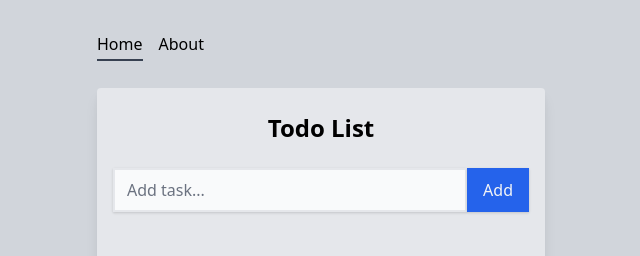
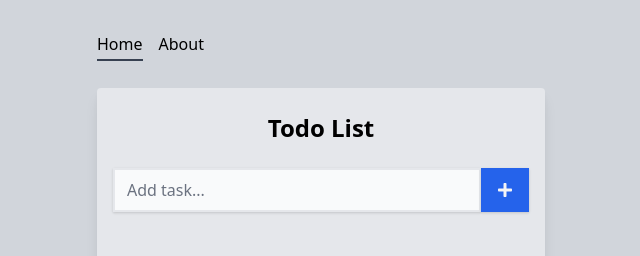
Before and after one commit to naruto4999/to-do-app, a React (Create React App) app: page / in a window 1280 px wide. Shown: the top 256 px of the page, without its empty margins (319-959 px from the left). Built offline with nearby package versions, Linux system fonts and the light colour scheme.

Commit message:
AddTodo: Make add task button use a plus icon from Font Awesome
Replace submit input with a button and use an FA Icon inside it.

```diff
--- a/src/components/AddTodo.js
+++ b/src/components/AddTodo.js
@@ -1,4 +1,5 @@
 import { useState } from "react";
+import { FaPlus } from "react-icons/fa";
 import PropTypes from "prop-types";
 
 function AddTodo(props) {
@@ -31,11 +32,11 @@ function AddTodo(props) {
           onChange={(evt) => setTitle(evt.target.value)}
           className="transition duration-500 ease-in-out block w-full px-3 py-2 placeholder-gray-500 bg-gray-50 shadow focus:outline-none border-2 focus:border-blue-500 focus:border-blue-600"
         />
-        <input
+        <button
           type="submit"
-          value="Add"
-          className="bg-blue-600 text-gray-100 px-4 shadow cursor-pointer"
-        />
+          className="bg-blue-600 text-gray-100 px-4 shadow cursor-pointer">
+          <FaPlus />
+        </button>
       </form>
     </div>
   );
```
